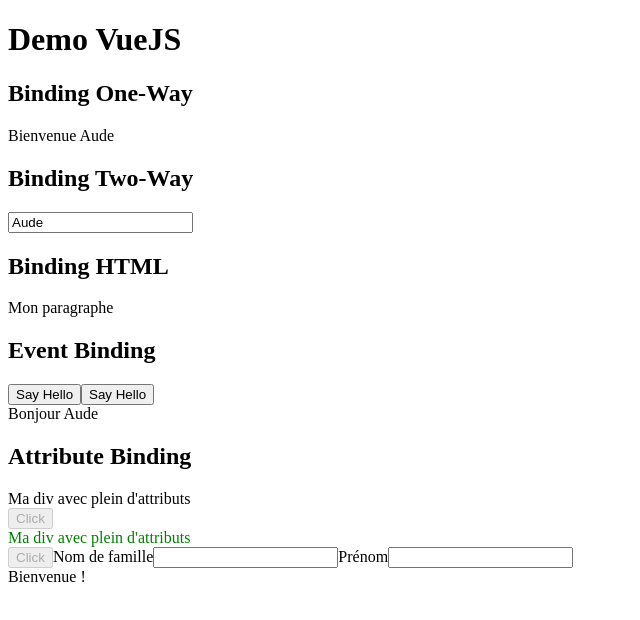
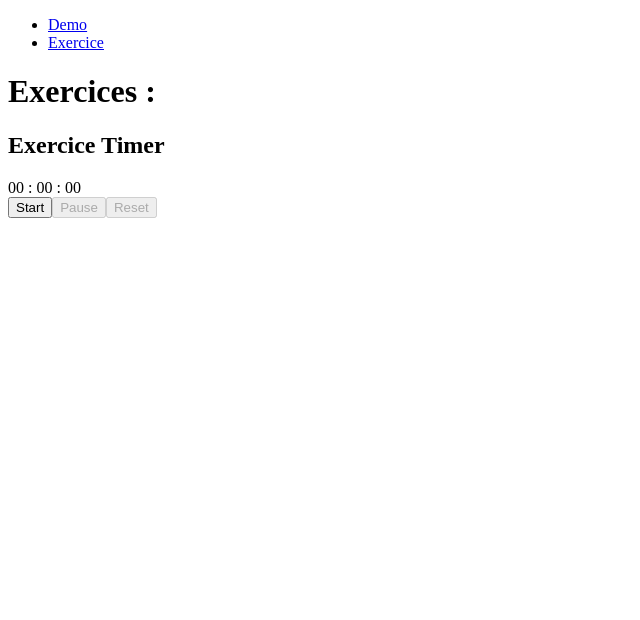
Before and after one commit to thomas-ayissi/tf-demo-vue-js, a Vue app in the folder VueDemo/: page /exercice in a window 1280 px wide. Shown: the top 620 px of the page, without its empty margins (0-640 px from the left). Built offline with nearby package versions, Linux system fonts and the light colour scheme.

Commit message:
exo timer

```diff
--- a/VueDemo/src/App.vue
+++ b/VueDemo/src/App.vue
@@ -1,74 +1,20 @@
 <script lang="ts">
-import { defineComponent } from "vue";
-  export default defineComponent ({
-    data() {
-      return {
-        prenom : "Aude",
-        duHTML : "<p>Mon paragraphe</p>",
-        message : "Bonjour",
-        id : "monId",
-        isInactive : true,
-        maClass : "green",
+export default {
 
-        lastname : "",
-        firstname : "",
-      }
-    },
-    computed : {
-      fullname() : string {
-        return `${this.firstname} ${this.lastname}`
-      }
-
-    },
-    methods : {
-      sayHello() : void {
-        this.message = "Hello";
-      }
-
-    }
-  })
+}
 </script>
 
 <template>
-  <h1>Demo VueJS</h1>
-  <!-- Binding one-way -->
-  <h2>Binding One-Way</h2>
-  <div>Bienvenue {{prenom}}</div>
-  <!-- Binding two-way -->
-  <h2>Binding Two-Way</h2>
-  <input type="text" v-model="prenom">
-  <!-- Binding avec du html : peu utilisé  -->
-  <h2>Binding HTML</h2>
-  <div v-html="duHTML"></div>
+  <nav>
+    <ul>
+      <li><RouterLink to="/demo">Demo</RouterLink></li>
+      <li><RouterLink to="/exercice">Exercice</RouterLink></li>
+    </ul>
+  </nav>
 
-  <!-- Event binding -->
-  <h2>Event Binding</h2>
-  <button v-on:click="sayHello()">Say Hello</button>
-  <!-- Le raccourcis que tout le monde utilise :  -->
-  <button @click="sayHello()">Say Hello</button>
-  <div>{{message}} {{prenom}}</div>
-
-  <!-- Attribute binding -->
-  <h2>Attribute Binding</h2>
-  <div v-bind:id="id">Ma div avec plein d'attributs</div>
-  <button v-bind:disabled="isInactive">Click</button>
-  <!-- Avec le raccourcis que tout le monde utilise :) -->
-  <div :id="id" :class="maClass">Ma div avec plein d'attributs</div>
-  <button :disabled="isInactive">Click</button>
-
-  <!-- Computed properties-->
-  <label for="lastname">Nom de famille</label>
-  <input id="lastname" type="text" v-model="lastname">
-  <label for="firstname">Prénom</label>
-  <input id="firstname" type="text" v-model="firstname">
-  <div>Bienvenue {{fullname}} ! </div>
-  <h2></h2>
-
-
+  <RouterView/>
 </template>
 
 <style>
-.green {
-  color : green;
-}
+
 </style>
--- a/VueDemo/src/router/index.ts
+++ b/VueDemo/src/router/index.ts
@@ -1,5 +1,7 @@
 import { createRouter, createWebHistory } from 'vue-router'
 import HomeView from '../views/HomeView.vue'
+//import DemoView from '../views/DemoView.vue'
+//import ExerciceView from '../views/ExerciceView.vue'
 
 const router = createRouter({
   history: createWebHistory(import.meta.env.BASE_URL),
@@ -16,6 +18,16 @@
       // this generates a separate chunk (About.[hash].js) for this route
       // which is lazy-loaded when the route is visited.
       component: () => import('../views/AboutView.vue')
+    },
+    {
+      path : '/demo',
+      name : 'demo',
+      component : () => import('../views/DemoView.vue')
+    },
+    {
+      path : '/exercice',
+      name : 'exercice',
+      component : () => import('../views/ExerciceView.vue')
     }
   ]
 })
--- /dev/null
+++ b/VueDemo/src/views/DemoView.vue
@@ -0,0 +1,73 @@
+<script lang="ts">
+import { defineComponent } from "vue";
+  export default defineComponent ({
+    data() {
+      return {
+        prenom : "Aude",
+        duHTML : "<p>Mon paragraphe</p>",
+        message : "Bonjour",
+        id : "monId",
+        isInactive : true,
+        maClass : "green",
+
+        lastname : "",
+        firstname : "",
+      }
+    },
+    computed : {
+      fullname() : string {
+        return `${this.firstname} ${this.lastname}`
+      }
+
+    },
+    methods : {
+      sayHello() : void {
+        this.message = "Hello";
+      }
+
+    }
+  })
+</script>
+
+<template>
+  <h1>Demo VueJS</h1>
+  <!-- Binding one-way -->
+  <h2>Binding One-Way</h2>
+  <div>Bienvenue {{prenom}}</div>
+  <!-- Binding two-way -->
+  <h2>Binding Two-Way</h2>
+  <input type="text" v-model="prenom">
+  <!-- Binding avec du html : peu utilisé  -->
+  <h2>Binding HTML</h2>
+  <div v-html="duHTML"></div>
+
+  <!-- Event binding -->
+  <h2>Event Binding</h2>
+  <button v-on:click="sayHello()">Say Hello</button>
+  <!-- Le raccourcis que tout le monde utilise :  -->
+  <button @click="sayHello()">Say Hello</button>
+  <div>{{message}} {{prenom}}</div>
+
+  <!-- Attribute binding -->
+  <h2>Attribute Binding</h2>
+  <div v-bind:id="id">Ma div avec plein d'attributs</div>
+  <button v-bind:disabled="isInactive">Click</button>
+  <!-- Avec le raccourcis que tout le monde utilise :) -->
+  <div :id="id" :class="maClass">Ma div avec plein d'attributs</div>
+  <button :disabled="isInactive">Click</button>
+
+  <!-- Computed properties-->
+  <label for="lastname">Nom de famille</label>
+  <input id="lastname" type="text" v-model="lastname">
+  <label for="firstname">Prénom</label>
+  <input id="firstname" type="text" v-model="firstname">
+  <div>Bienvenue {{fullname}} ! </div>
+  <h2></h2>
+
+</template>
+
+<style>
+.green {
+  color : green;
+}
+</style>
--- /dev/null
+++ b/VueDemo/src/views/ExerciceView.vue
@@ -0,0 +1,49 @@
+<script lang="ts">
+import { defineComponent } from "vue";
+export default defineComponent ({
+  name: "Test",
+  created() {},
+  data() {
+    return {
+      secondes : 0,
+      timer : 0,
+    };
+  },
+  computed : {
+    time() : string {
+      let min = Math.floor(this.secondes/60);
+      let sec = this.secondes % 60;
+      let heu = Math.floor(min/60);
+      min = min%60;
+      return `${(heu > 9 ? heu : '0'+heu)} : ${min > 9 ? min : '0'+min} : ${sec > 9 ? sec : '0'+sec}`;
+    }
+  },
+  props: {},
+  methods: {
+    start() : void {
+      this.timer = setInterval(() => { this.secondes ++ }, 1000);
+    },
+    pause() : void {
+      clearInterval(this.timer);
+      this.timer = 0;
+    },
+    reset() : void {
+      this.secondes = 0;
+      this.pause();
+    }
+  },
+});
+</script>
+
+<template>
+  <h1>Exercices :</h1>
+  <div>
+    <h2>Exercice Timer</h2>
+    <div>{{time}}</div>
+    <button @click="start()" :disabled="timer!=0">Start</button>
+    <button @click="pause()" :disabled="timer==0">Pause</button>
+    <button @click="reset()" :disabled="secondes==0">Reset</button>
+  </div>
+</template>
+
+<style lang="scss" scoped></style>
--- a/VueDemo/src/views/HomeView.vue
+++ b/VueDemo/src/views/HomeView.vue
@@ -4,6 +4,5 @@
 
 <template>
   <main>
-    <TheWelcome />
   </main>
 </template>
```
